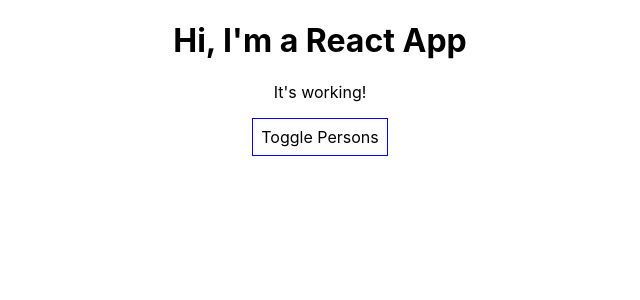
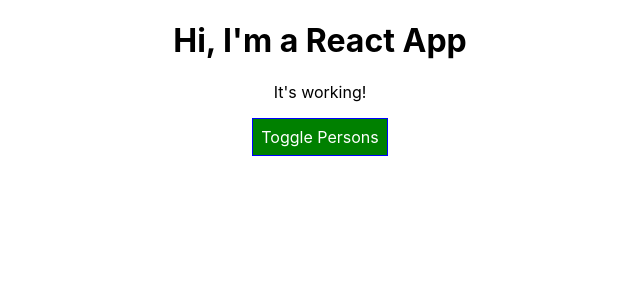
Before and after one commit to bangarangler/react-udemy, a React (Create React App) app: page / in a window 1280 px wide. Shown: the top 300 px of the page, without its empty margins (320-960 px from the left). Built offline with nearby package versions, Linux system fonts and the light colour scheme.

Commit message:
Working on styles

```diff
--- a/package.json
+++ b/package.json
@@ -3,6 +3,7 @@
   "version": "0.1.0",
   "private": true,
   "dependencies": {
+    "radium": "^0.25.1",
     "react": "^16.8.2",
     "react-dom": "^16.8.2",
     "react-scripts": "2.1.5"
--- a/src/App.css
+++ b/src/App.css
@@ -1,3 +1,11 @@
 .App {
   text-align: center;
 }
+
+.red {
+  color: red;
+}
+
+.bold {
+  font-weight: bold;
+}
--- a/src/App.js
+++ b/src/App.js
@@ -46,7 +46,8 @@
 
   render() {
     const style = {
-      backgroundColor: "white",
+      backgroundColor: "green",
+      color: "white",
       font: "inherit",
       border: "1px solid blue",
       padding: "8px",
@@ -71,11 +72,23 @@
           })}
         </div>
       );
+
+      style.backgroundColor = "red";
     }
+
+    //let classes = ["red", "bold"].join(" ");
+    const classes = [];
+    if (this.state.persons.length <= 2) {
+      classes.push("red"); //classes = ['red']
+    }
+    if (this.state.persons.length <= 1) {
+      classes.push("bold"); //classes = ['red', 'bold']
+    }
+
     return (
       <div className="App">
         <h1>Hi, I'm a React App</h1>
-        <p>It's working!</p>
+        <p className={classes.join(" ")}>It's working!</p>
         <button style={style} onClick={this.togglePersonsHandler}>
           Toggle Persons
         </button>
```
Also changed, not shown: 1 other file (tests, documents, lock files or other folders).
